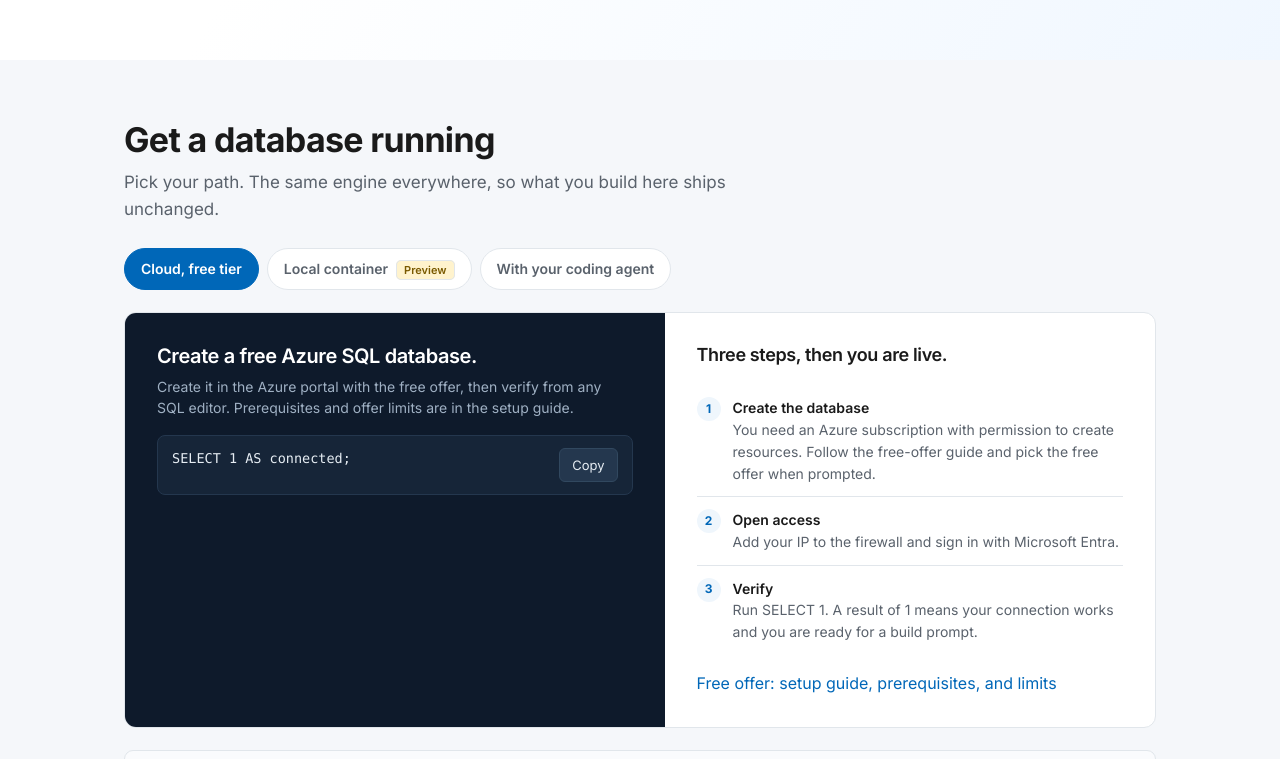
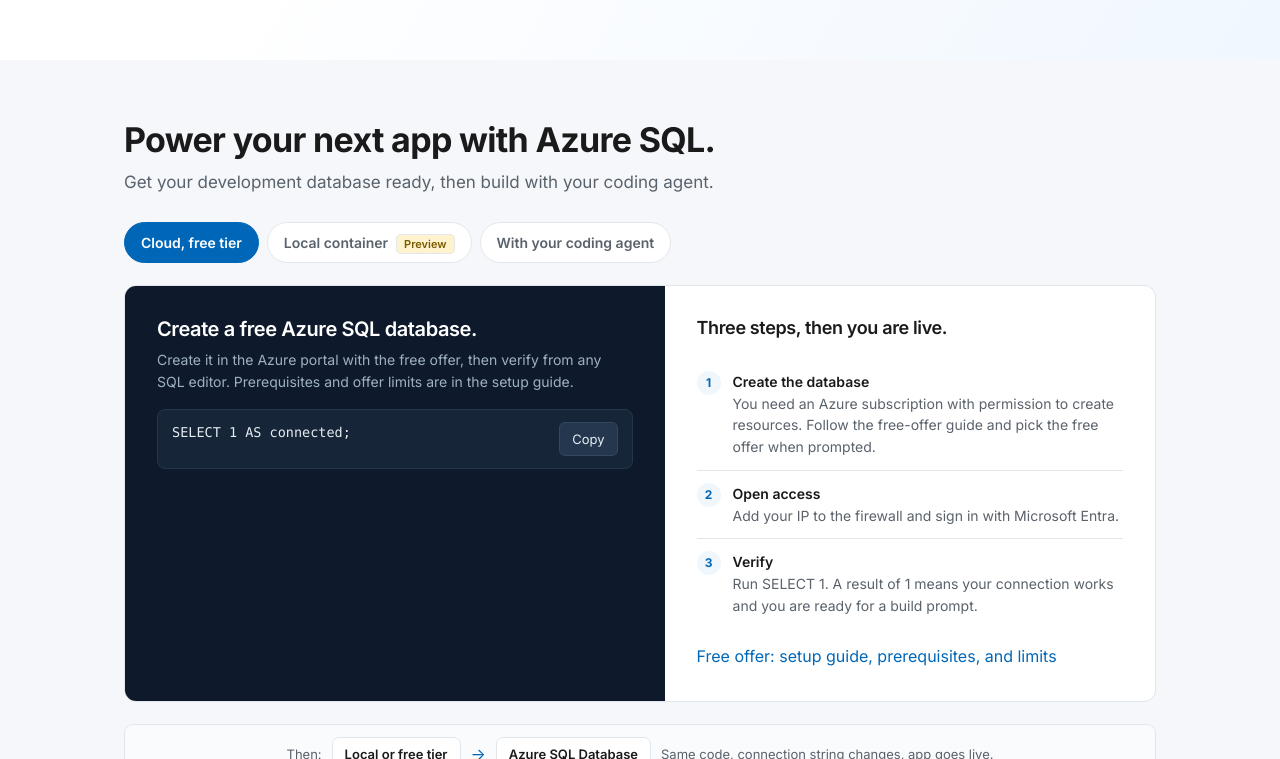
Before and after one commit to microsoft/azure-sql-dev-hub, a Jekyll site: the page built from index.md, in a window 1280 px wide and 900 px high, scrolled down 360 px, cut to the strip 141-900 px from the top of the window. Built offline with Jekyll 4.4.1, drawn with Linux system fonts in a browser that asks for light colours.

Commit message:
Quickstart section: new heading and supporting text
Leads the section with what the reader gets out of it rather than the
mechanics, and points at the two steps that follow: get a database, then
build with an agent.

Co-Authored-By: Claude Opus 5 (1M context) <noreply@anthropic.com>

```diff
--- a/index.md
+++ b/index.md
@@ -22,8 +22,8 @@ video:
   sub: Azure SQL for the agent era.
   poster: /assets/img/hero-idea-to-app.jpg
   poster_alt: 'From idea to app: a prompt builds a task app on Azure SQL.'
-quickstart_heading: Get a database running
-quickstart_text: Pick your path. The same engine everywhere, so what you build here ships unchanged.
+quickstart_heading: Power your next app with Azure SQL.
+quickstart_text: Get your development database ready, then build with your coding agent.
 quickstart:
 - key: cloud
   name: Cloud, free tier
```
